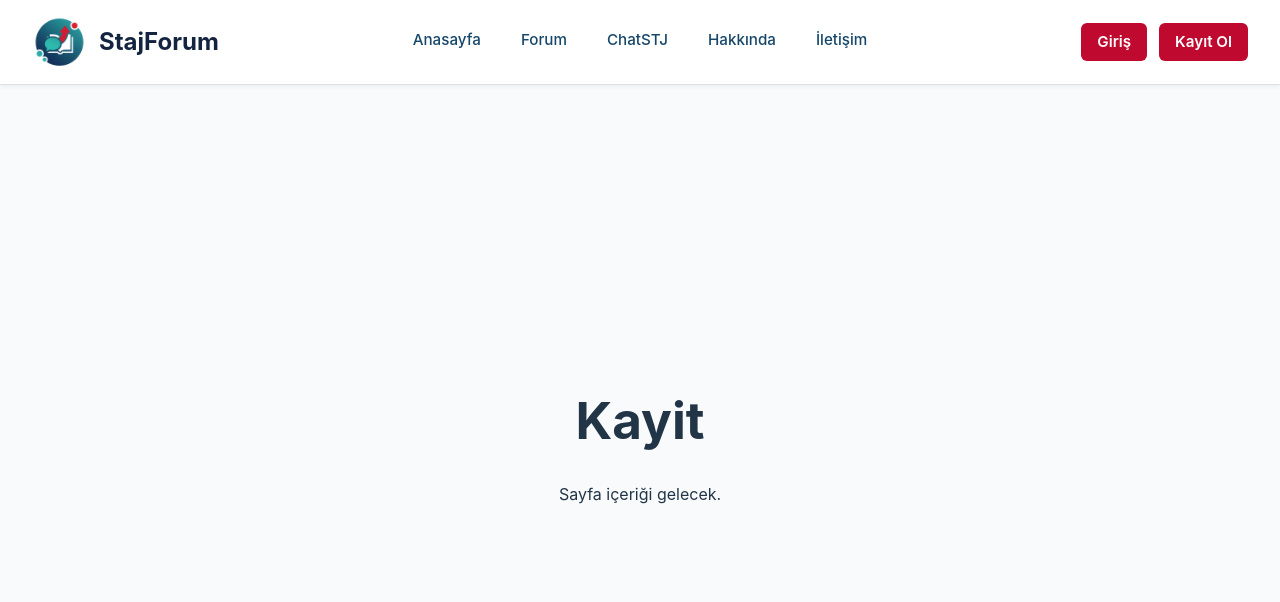
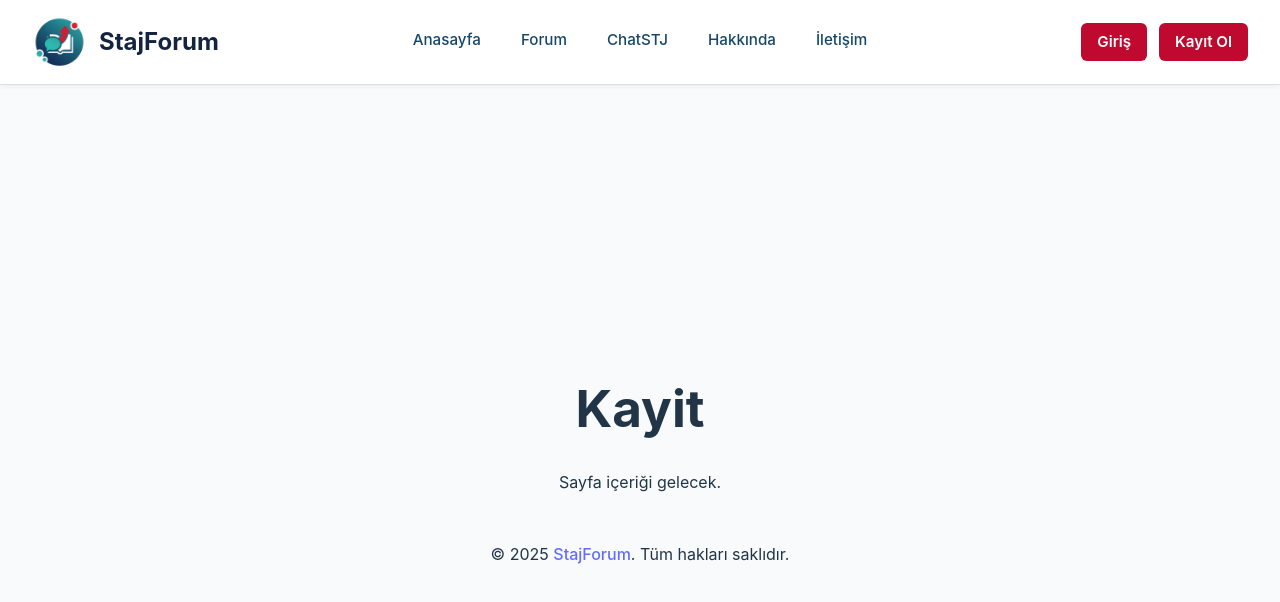
Before and after one commit to SevvalEnsarioglu/staj-forum-web, a React (Vite) app: page /kayit in a window 1280 px wide. Shown: the top 602 px of the page. Built offline with nearby package versions, Linux system fonts and the light colour scheme.

Commit message:
bottom bar oluşturuldu

```diff
--- a/src/App.tsx
+++ b/src/App.tsx
@@ -11,6 +11,7 @@ import Giris from "./pages/Giris";
 import Hakkinda from "./pages/Hakkinda";
 import Iletisim from "./pages/Iletisim.tsx";
 import Kayit from "./pages/Kayit";
+import BottomBar from "./components/BottomBar.tsx";
 
 function App() {
     return (
@@ -29,6 +30,7 @@ function App() {
                     <Route path="/kayit" element={<Kayit />} />
                 </Routes>
             </main>
+            <BottomBar />
         </Router>
     );
 }
--- a/src/components/BottomBar.tsx
+++ b/src/components/BottomBar.tsx
@@ -0,0 +1,15 @@
+import React from "react";
+
+const BottomBar: React.FC = () => {
+    return (
+        <footer className="bottom-footer">
+            © {new Date().getFullYear()}{" "}
+            <a href="/" className="footer-link">
+                StajForum
+            </a>
+            . Tüm hakları saklıdır.
+        </footer>
+    );
+};
+
+export default BottomBar;
```
